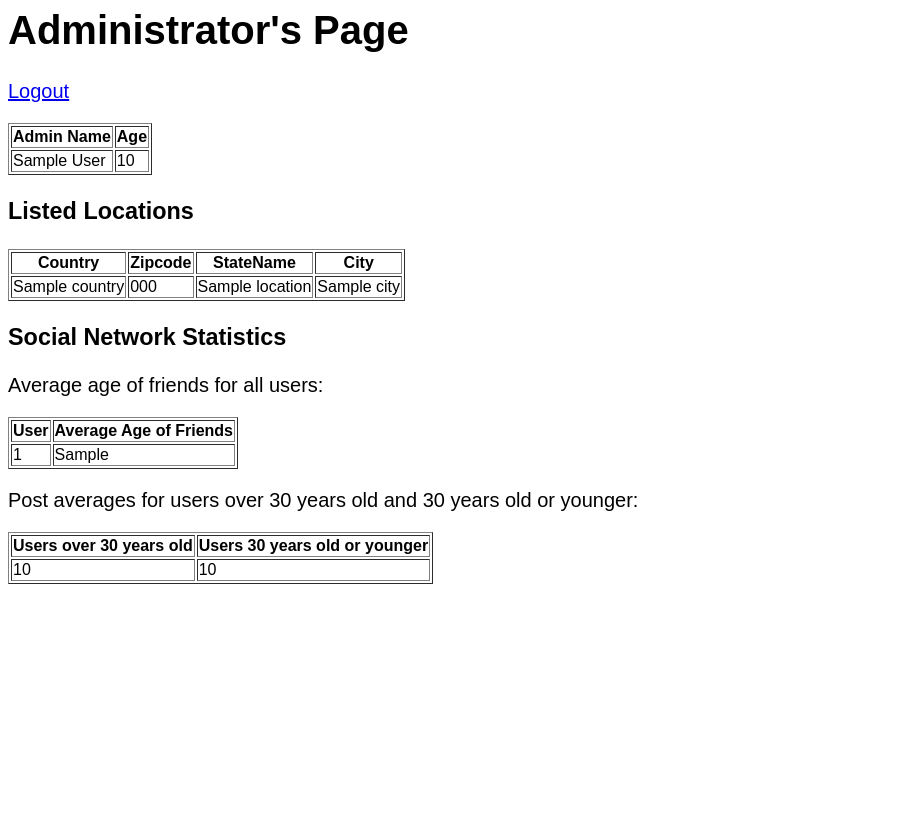
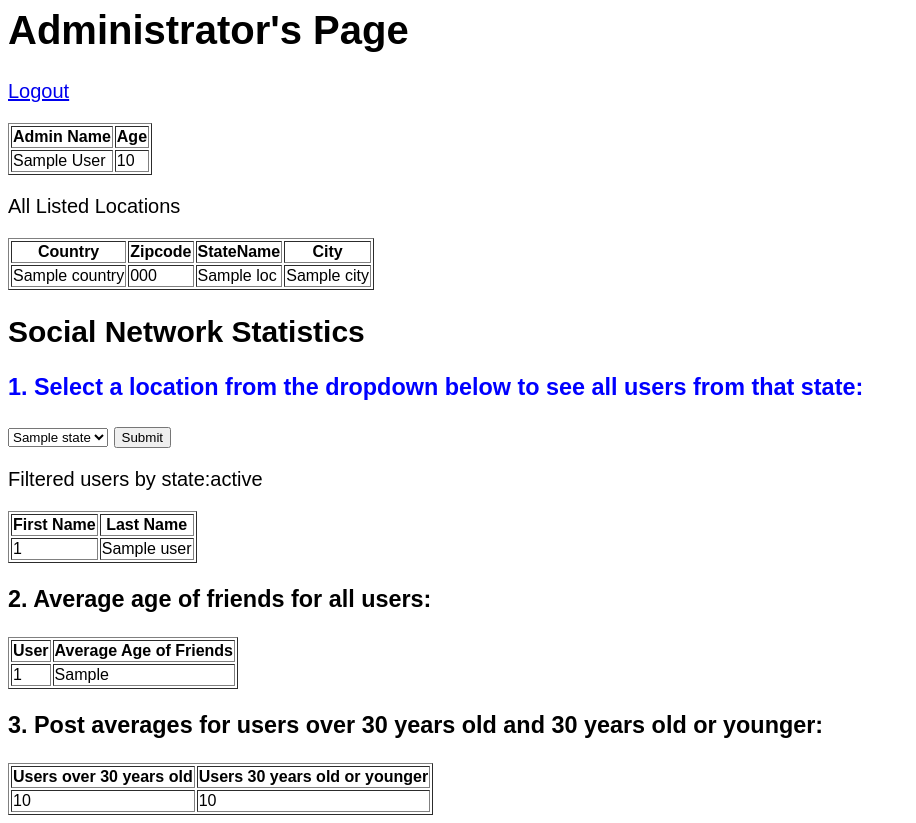
Before and after one commit to eakelly/social-network, a Flask app: template webserver/templates/admin_page.html in a window 1280 px wide. Shown: the whole page, without its empty margins (0-916 px from the left). Before the commit the page ends 584 px from the top, so only its background shows below. Run offline with Flask 2, Linux system fonts and the light colour scheme; the template is opened without the code that fills it: most values are stand-ins (such as "Sample title", 1, 10 or a date in 2020); parts of the project's set-up code (start-up, migrations or seed data) failed here and were passed over.

Commit message:
add interactive query to filter users by location

```diff
--- a/webserver/server.py
+++ b/webserver/server.py
@@ -257,23 +257,43 @@
         return render_template('index.html')
 
 
-@app.route('/admin_page/<string:id>', methods=["GET"])
+@app.route('/admin_page/<string:id>', methods=["GET", "POST"])
 def admin_page(id):
-  if "GET" == request.method:
-    user_info_query = application.user_info.fetch_user_info(id)
-    user_info = g.conn.execute(user_info_query)
 
-    admin_page_locations_query = application.admin_page.fetch_locations()
-    admin_page_locations = g.conn.execute(admin_page_locations_query)
+  filter = {"state":"none", "users":[]}
+  try:
+      if "POST" == request.method:
+          input_state  = request.form['state_name']
+          query =  text("SELECT U.first_name, U.last_name  \
+                          FROM Users U,(SELECT I.user_id \
+                                        FROM located_in I, locations L \
+                                        WHERE I.zipcode = L.zipcode \
+                                              AND L.state_name = '{}')\
+                                        AS state_users \
+                          WHERE state_users.user_id = U.user_id; \
+                          ".format(input_state))
+          cursor = g.conn.execute(query)
+          for c in cursor:
+              filter["users"].append(c)
+          filter["state"] = input_state
+  except Exception as e:
+        print(e)
 
-    avg_age_of_friends_query = application.admin_page.get_avg_age_of_friends()
-    avg_age_of_friends = g.conn.execute(avg_age_of_friends_query)
+  user_info_query = application.user_info.fetch_user_info(id)
+  user_info = g.conn.execute(user_info_query)
 
-    post_stats_query = application.admin_page.get_post_stats()
-    post_stats = g.conn.execute(post_stats_query)
+  admin_page_locations_query = application.admin_page.fetch_locations()
+  admin_page_locations = g.conn.execute(admin_page_locations_query)
 
-    return render_template('admin_page.html', info=user_info, locations=admin_page_locations, avg_age_of_friends=avg_age_of_friends, post_stats=post_stats)
+  avg_age_of_friends_query = application.admin_page.get_avg_age_of_friends()
+  avg_age_of_friends = g.conn.execute(avg_age_of_friends_query)
 
+  post_stats_query = application.admin_page.get_post_stats()
+  post_stats = g.conn.execute(post_stats_query)
+
+  all_states = g.conn.execute("SELECT DISTINCT state_name from locations;")
+
+  return render_template('admin_page.html', info=user_info, locations=admin_page_locations, avg_age_of_friends=avg_age_of_friends, post_stats=post_stats, all_states=all_states, filter=filter)
 
 @app.route("/delete_post", methods=['GET'])
 # Todo: @login_required
--- a/webserver/templates/admin_page.html
+++ b/webserver/templates/admin_page.html
@@ -10,7 +10,8 @@
 <body>
   <h1>Administrator's Page</h1>
   <p><a href="/">Logout</a></p>
-<p style="color: red;">{{error}}</p>
+  <p style="color: red;">{{error}}</p>
+
 <table border="1">
     <tr>
         <th>Admin Name</th>
@@ -23,7 +24,8 @@
         </tr>
     {%endfor%}
 </table>
-<h3>Listed Locations</h3>
+
+<p>All Listed Locations</p>
 <table border="1">
     <tr>
         <th>Country</th>
@@ -31,17 +33,44 @@
         <th>StateName</th>
         <th>City</th>
     </tr>
-    {%for location in locations%}
+    {%for loc in locations%}
         <tr>
-            <td>{{location.country}}</td>
-            <td>{{location.zipcode}}</td>
-            <td>{{location.state_name}}</td>
-            <td>{{location.city}}</td>
+            <td>{{loc.country}}</td>
+            <td>{{loc.zipcode}}</td>
+            <td>{{loc.state_name}}</td>
+            <td>{{loc.city}}</td>
         </tr>
     {%endfor%}
 </table>
-<h3>Social Network Statistics</h3>
-<p>Average age of friends for all users:</p>
+
+<h2>Social Network Statistics</h2>
+<h3 style="color: blue;">1. Select a location from the dropdown below to see all users from that state:</h3>
+<form action={{"/admin_page/0"}} method="POST">
+	<select name="state_name" id="state_name">
+		{%for state in all_states%}
+		<option value='{{state.state_name}}'>{{state.state_name}}</option>
+		{%endfor%}
+	</select>
+	<input type="submit" name="submit" id="submit"/>
+</form>
+
+{%if filter.state != "none"%}
+<p>Filtered users by state:{{filter.state}}</p>
+<table border="1">
+    <tr>
+        <th>First Name</th>
+        <th>Last Name</th>
+    </tr>
+    {%for users in filter.users%}
+        <tr>
+            <td>{{users[0]}}</td>
+	    <td>{{users[1]}}</td>
+        </tr>
+    {%endfor%}
+</table>
+{%endif%}
+
+<h3>2. Average age of friends for all users:</h3>
 <table border="1">
     <tr>
         <th>User</th>
@@ -54,7 +83,7 @@
         </tr>
     {%endfor%}
 </table>
-<p>Post averages for users over 30 years old and 30 years old or younger:</p>
+<h3>3. Post averages for users over 30 years old and 30 years old or younger:</h3>
 <table border="1">
     <tr>
       <th>Users over 30 years old</th>
```
